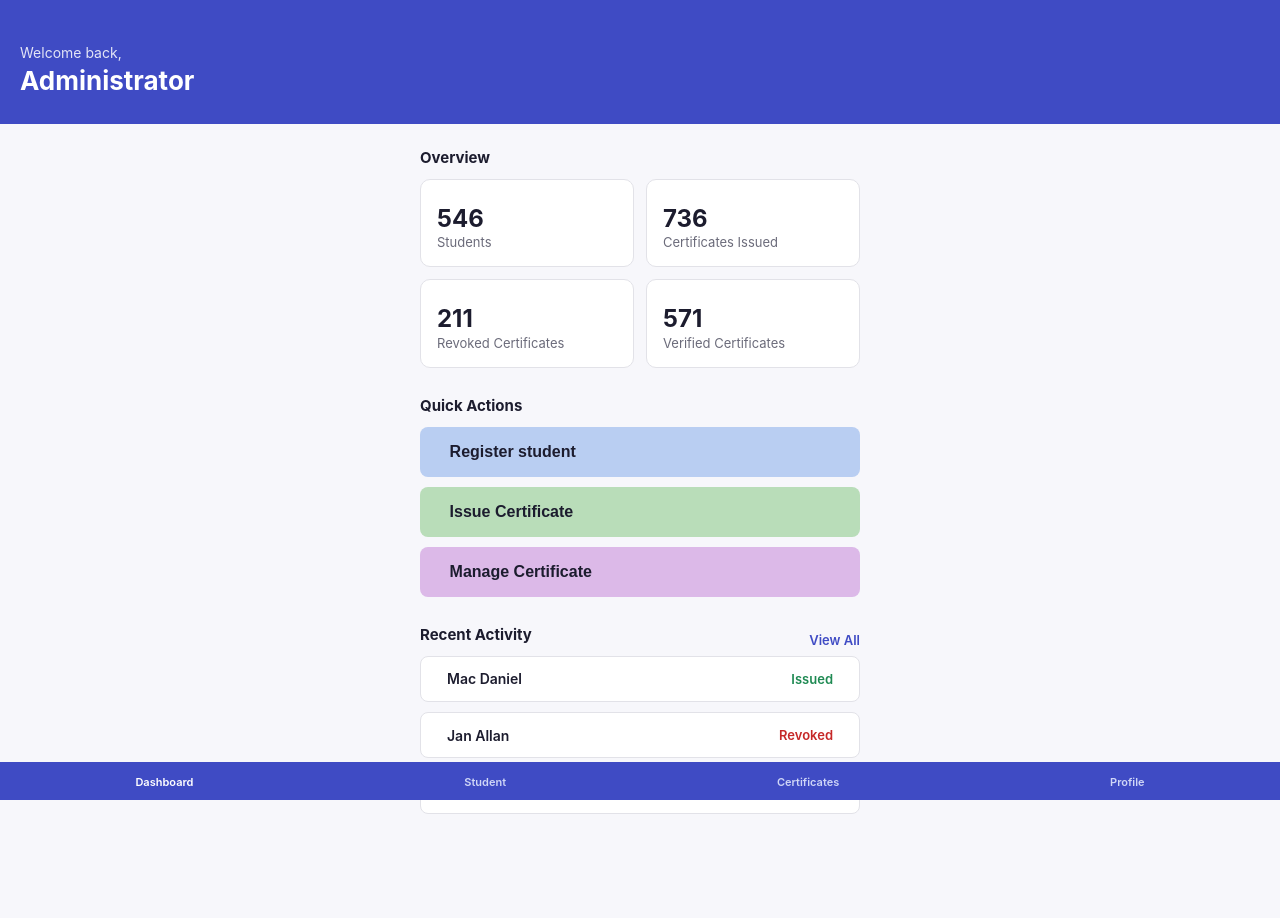
After one commit to GilbertL40/Blockchain-Based-Academic-Credential-Verification-System, a Flask app: page /admin in a window 1280 px wide. The commit adds this page. Run offline with Flask 3, Linux system fonts and the light colour scheme; some libraries are stand-ins or nearby versions.

Commit message:
Student And Admin Dashboard

```diff
--- a/app.py
+++ b/app.py
@@ -10,5 +10,9 @@ def home():
 def login():
     return render_template('login.html')
 
+@app.route('/admin')
+def admin_dashboard():
+    return render_template('admin_dashboard.html')
+
 if __name__ == '__main__':
     app.run(debug=True)
--- a/static/style.css
+++ b/static/style.css
@@ -400,3 +400,247 @@ table.credentials tr:last-child td {
     justify-content: space-between;
   }
 }
+
+/* ---------- Dashboard shell (admin/student/verifier) ---------- */
+.dash-body {
+  padding-bottom: 76px;
+}
+
+.dash-header {
+  background: var(--brand-blue);
+  color: #fff;
+  padding: 1.25rem 1.25rem 1.75rem;
+}
+
+.dash-header-top {
+  display: flex;
+  align-items: center;
+  justify-content: space-between;
+  margin-bottom: 1.5rem;
+}
+
+.dash-header-icons {
+  display: flex;
+  gap: 14px;
+}
+
+.icon-btn {
+  background: none;
+  border: none;
+  color: #fff;
+  font-size: 22px;
+  cursor: pointer;
+  padding: 0;
+  line-height: 1;
+}
+
+.dash-welcome {
+  margin: 0;
+  font-size: 14px;
+  opacity: 0.85;
+}
+
+.dash-role {
+  margin: 4px 0 0;
+  font-size: 26px;
+  font-weight: 700;
+}
+
+.dash-main {
+  max-width: 480px;
+  margin: 0 auto;
+  padding: 1.5rem 1.25rem 0;
+}
+
+.dash-section {
+  margin-bottom: 1.75rem;
+}
+
+.dash-section-header {
+  display: flex;
+  align-items: center;
+  justify-content: space-between;
+}
+
+.dash-section-title {
+  font-size: 15px;
+  font-weight: 700;
+  color: var(--text-dark);
+  margin: 0 0 0.75rem;
+}
+
+.view-all-link {
+  font-size: 13px;
+  font-weight: 600;
+  color: var(--brand-blue);
+}
+
+/* Metric cards */
+.metric-grid {
+  display: grid;
+  grid-template-columns: 1fr 1fr;
+  gap: 12px;
+}
+
+.metric-card {
+  background: #fff;
+  border: 1px solid var(--border-gray);
+  border-radius: 10px;
+  padding: 1rem;
+}
+
+.metric-icon {
+  font-size: 20px;
+  color: var(--text-dark);
+  margin-bottom: 10px;
+  display: block;
+}
+
+.metric-icon.icon-success {
+  color: var(--status-verified);
+}
+
+.metric-icon.icon-danger {
+  color: #c62828;
+}
+
+.metric-value {
+  font-size: 24px;
+  font-weight: 700;
+  color: var(--text-dark);
+  line-height: 1.1;
+}
+
+.metric-label {
+  font-size: 13px;
+  color: var(--text-muted);
+  margin-top: 2px;
+}
+
+/* Quick action buttons */
+.action-list {
+  display: flex;
+  flex-direction: column;
+  gap: 10px;
+}
+
+.action-btn {
+  display: flex;
+  align-items: center;
+  justify-content: space-between;
+  border: none;
+  border-radius: 8px;
+  padding: 1rem 1.1rem;
+  font-size: 16px;
+  font-weight: 600;
+  color: var(--text-dark);
+  cursor: pointer;
+}
+
+.action-left {
+  display: flex;
+  align-items: center;
+  gap: 12px;
+}
+
+.action-left i {
+  font-size: 20px;
+}
+
+.action-blue {
+  background: #b9cef2;
+}
+
+.action-green {
+  background: #b9ddb9;
+}
+
+.action-purple {
+  background: #dcb9e8;
+}
+
+/* Recent activity */
+.activity-list {
+  display: flex;
+  flex-direction: column;
+  gap: 10px;
+}
+
+.activity-row {
+  display: flex;
+  align-items: center;
+  justify-content: space-between;
+  gap: 10px;
+  background: #fff;
+  border: 1px solid var(--border-gray);
+  border-radius: 8px;
+  padding: 0.85rem 1rem;
+}
+
+.activity-left {
+  display: flex;
+  align-items: center;
+  gap: 10px;
+  font-size: 14px;
+  font-weight: 600;
+  color: var(--text-dark);
+  flex: 1;
+}
+
+.activity-left i {
+  font-size: 18px;
+  color: var(--text-muted);
+}
+
+.activity-status {
+  font-size: 13px;
+  font-weight: 600;
+}
+
+.status-issued {
+  color: var(--status-verified);
+}
+
+.status-revoked {
+  color: #c62828;
+}
+
+.activity-row .icon-success {
+  color: var(--status-verified);
+  font-size: 20px;
+}
+
+.activity-row .icon-danger {
+  color: #c62828;
+  font-size: 20px;
+}
+
+/* Bottom navigation */
+.bottom-nav {
+  position: fixed;
+  bottom: 0;
+  left: 0;
+  right: 0;
+  background: var(--brand-blue);
+  display: flex;
+  justify-content: space-around;
+  padding: 0.6rem 0 0.7rem;
+}
+
+.bottom-nav-item {
+  display: flex;
+  flex-direction: column;
+  align-items: center;
+  gap: 3px;
+  color: #cfd6f7;
+  font-size: 11px;
+  font-weight: 600;
+}
+
+.bottom-nav-item i {
+  font-size: 20px;
+}
+
+.bottom-nav-item.active {
+  color: #fff;
+}
--- /dev/null
+++ b/templates/admin_dashboard.html
@@ -0,0 +1,104 @@
+<!DOCTYPE html>
+<html lang="en">
+<head>
+<meta charset="UTF-8">
+<meta name="viewport" content="width=device-width, initial-scale=1.0">
+<title>Administrator Dashboard - Academic Credential Verification System</title>
+<link rel="stylesheet" href="{{ url_for('static', filename='style.css') }}">
+<link rel="stylesheet" href="https://cdnjs.cloudflare.com/ajax/libs/tabler-icons/2.44.0/iconfont/tabler-icons.min.css">
+</head>
+<body class="dash-body">
+
+<header class="dash-header">
+  <div class="dash-header-top">
+    <button class="icon-btn" type="button" aria-label="Menu"><i class="ti ti-menu-2"></i></button>
+    <div class="dash-header-icons">
+      <button class="icon-btn" type="button" aria-label="Notifications"><i class="ti ti-bell"></i></button>
+      <button class="icon-btn" type="button" aria-label="Profile"><i class="ti ti-user-circle"></i></button>
+    </div>
+  </div>
+  <p class="dash-welcome">Welcome back,</p>
+  <h1 class="dash-role">Administrator</h1>
+</header>
+
+<main class="dash-main">
+
+  <section class="dash-section">
+    <h2 class="dash-section-title">Overview</h2>
+    <div class="metric-grid">
+      <div class="metric-card">
+        <i class="ti ti-users metric-icon"></i>
+        <div class="metric-value">546</div>
+        <div class="metric-label">Students</div>
+      </div>
+      <div class="metric-card">
+        <i class="ti ti-file-certificate metric-icon"></i>
+        <div class="metric-value">736</div>
+        <div class="metric-label">Certificates Issued</div>
+      </div>
+      <div class="metric-card">
+        <i class="ti ti-square-rounded-x metric-icon icon-danger"></i>
+        <div class="metric-value">211</div>
+        <div class="metric-label">Revoked Certificates</div>
+      </div>
+      <div class="metric-card">
+        <i class="ti ti-square-rounded-check metric-icon icon-success"></i>
+        <div class="metric-value">571</div>
+        <div class="metric-label">Verified Certificates</div>
+      </div>
+    </div>
+  </section>
+
+  <section class="dash-section">
+    <h2 class="dash-section-title">Quick Actions</h2>
+    <div class="action-list">
+      <button type="button" class="action-btn action-blue">
+        <span class="action-left"><i class="ti ti-user-plus"></i>Register student</span>
+        <i class="ti ti-chevrons-right"></i>
+      </button>
+      <button type="button" class="action-btn action-green">
+        <span class="action-left"><i class="ti ti-file-certificate"></i>Issue Certificate</span>
+        <i class="ti ti-chevrons-right"></i>
+      </button>
+      <button type="button" class="action-btn action-purple">
+        <span class="action-left"><i class="ti ti-files"></i>Manage Certificate</span>
+        <i class="ti ti-chevrons-right"></i>
+      </button>
+    </div>
+  </section>
+
+  <section class="dash-section">
+    <div class="dash-section-header">
+      <h2 class="dash-section-title">Recent Activity</h2>
+      <a href="#" class="view-all-link">View All</a>
+    </div>
+    <div class="activity-list">
+      <div class="activity-row">
+        <span class="activity-left"><i class="ti ti-users"></i>Mac Daniel</span>
+        <span class="activity-status status-issued">Issued</span>
+        <i class="ti ti-square-rounded-check icon-success"></i>
+      </div>
+      <div class="activity-row">
+        <span class="activity-left"><i class="ti ti-users"></i>Jan Allan</span>
+        <span class="activity-status status-revoked">Revoked</span>
+        <i class="ti ti-square-rounded-x icon-danger"></i>
+      </div>
+      <div class="activity-row">
+        <span class="activity-left"><i class="ti ti-users"></i>James Aron</span>
+        <span class="activity-status status-issued">Issued</span>
+        <i class="ti ti-square-rounded-check icon-success"></i>
+      </div>
+    </div>
+  </section>
+
+</main>
+
+<nav class="bottom-nav">
+  <a href="#" class="bottom-nav-item active"><i class="ti ti-home"></i><span>Dashboard</span></a>
+  <a href="#" class="bottom-nav-item"><i class="ti ti-users"></i><span>Student</span></a>
+  <a href="#" class="bottom-nav-item"><i class="ti ti-file-certificate"></i><span>Certificates</span></a>
+  <a href="#" class="bottom-nav-item"><i class="ti ti-user-circle"></i><span>Profile</span></a>
+</nav>
+
+</body>
+</html>
```
